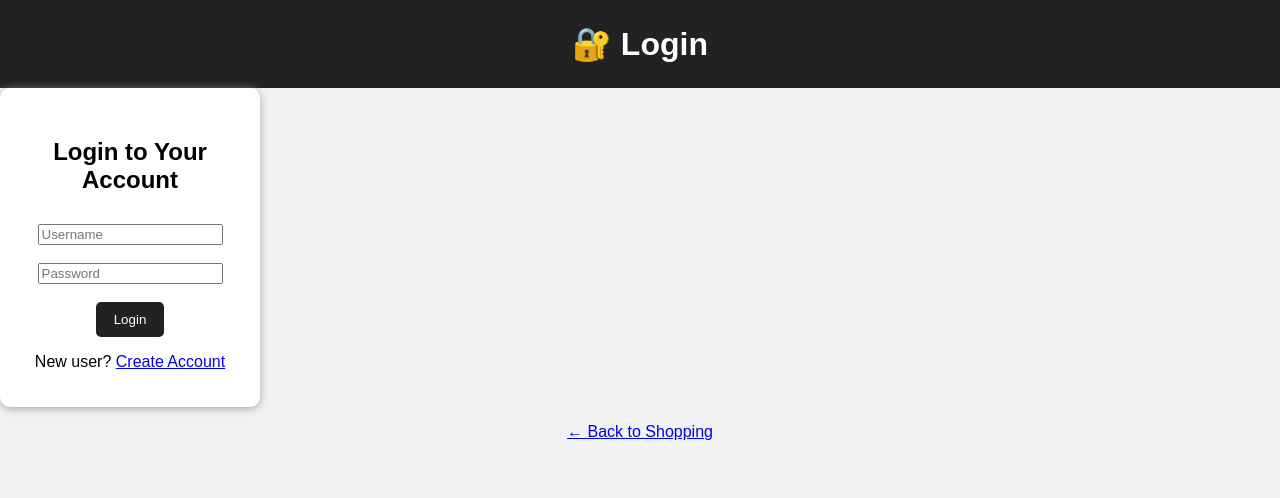
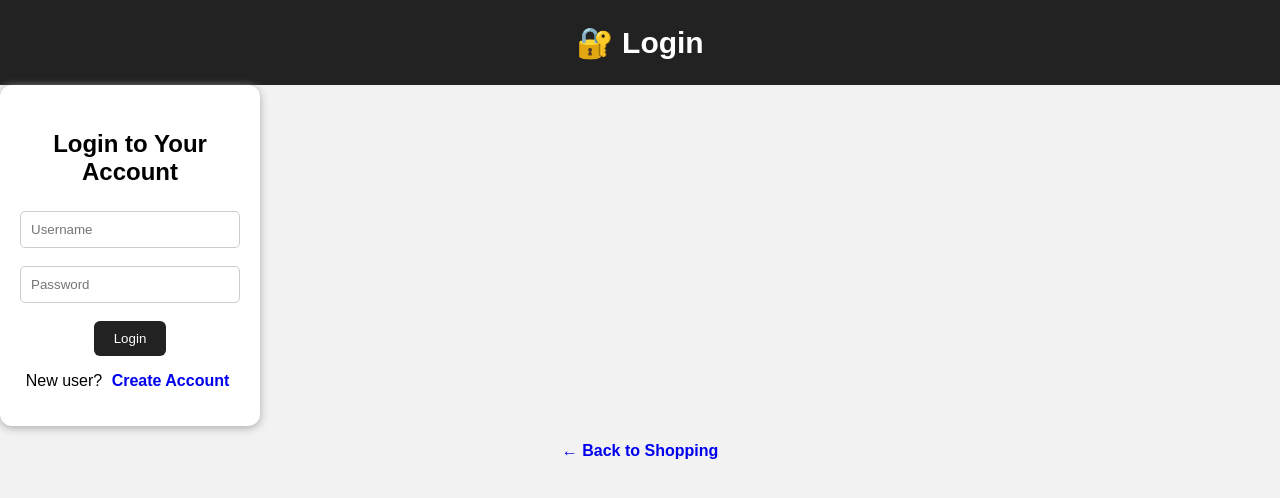
Before and after one commit to kavithabonagani5-arch/Online-Shopping-Website, a plain HTML site: page login.html in a window 1280 px wide. Drawn offline with Linux system fonts and the light colour scheme.

Commit message:
Refactor styles in Style.css for consistency

```diff
--- a/Style.css
+++ b/Style.css
@@ -8,15 +8,26 @@ body {
 header {
     background: #222;
     color: white;
-    padding: 25px;
+    padding: 25px 10px;
 }
 
 header h1 {
     margin: 0;
+    font-size: 30px;
+}
+
+header p {
+    font-size: 16px;
 }
 
 h2 {
-    margin: 30px;
+    margin: 25px 0;
+}
+
+a {
+    text-decoration: none;
+    font-weight: bold;
+    margin: 5px;
 }
 
 .products {
@@ -24,13 +35,14 @@ h2 {
     justify-content: center;
     gap: 20px;
     flex-wrap: wrap;
+    padding: 20px;
 }
 
 .product {
     background: white;
     width: 220px;
     padding: 20px;
-    border-radius: 10px;
+    border-radius: 12px;
     box-shadow: 0 2px 8px #aaa;
 }
 
@@ -42,11 +54,21 @@ button {
     background: #222;
     color: white;
     border: none;
-    padding: 10px 18px;
-    border-radius: 5px;
+    padding: 10px 20px;
+    border-radius: 6px;
     cursor: pointer;
 }
 
 button:hover {
     background: #555;
 }
+
+input,
+textarea,
+select {
+    width: 90%;
+    max-width: 300px;
+    padding: 10px;
+    border: 1px solid #ccc;
+    border-radius: 5px;
+}
```
